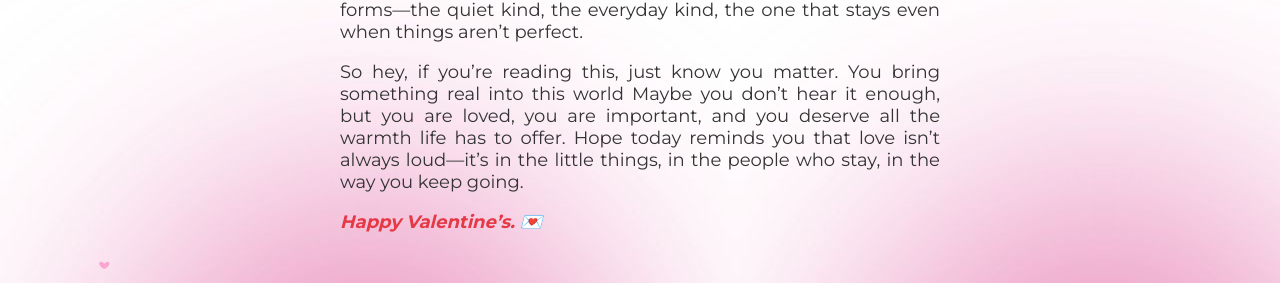
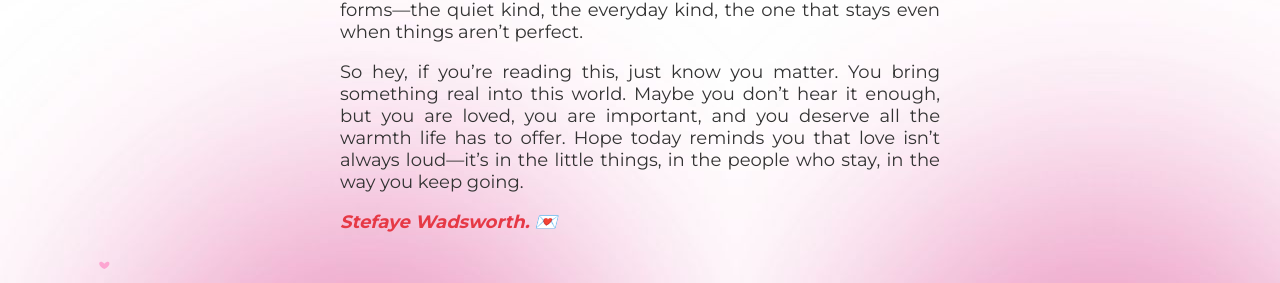
Before and after one commit to StefayeWadsworth/valentines-card, a plain HTML site: page index.html in a window 1280 px wide. Shown: the part 149-432 px from the top of the page. Drawn offline with Linux system fonts and the light colour scheme.

Commit message:
Update index.html

```diff
--- a/index.html
+++ b/index.html
@@ -21,12 +21,12 @@
       </p>
       <p>
         So hey, if you’re reading this, just know you matter. You bring something
-        real into this world Maybe you don’t hear it enough, but you are loved,
+        real into this world. Maybe you don’t hear it enough, but you are loved,
         you are important, and you deserve all the warmth life has to offer.
         Hope today reminds you that love isn’t always loud—it’s in the little things,
         in the people who stay, in the way you keep going.
       </p>
-      <p class="signature">Happy Valentine’s. 💌</p>
+      <p class="signature">Stefaye Wadsworth. 💌</p>
     </div>
 
     <audio id="bgMusic" autoplay loop>
```
